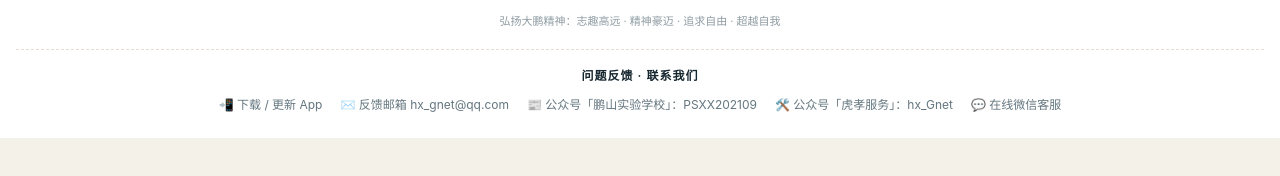
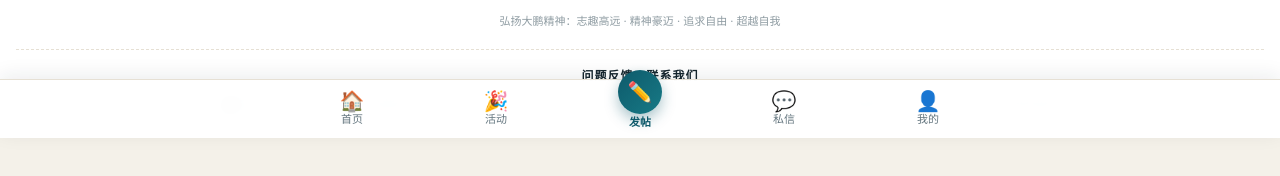
Before and after one commit to hxgnet/campus-wall, a React (Vite) app in the folder client/: page /admin in a window 1280 px wide. Shown: the part 662-838 px from the top of the page. Before the commit the page ends 800 px from the top, so only its background shows below. Built offline with nearby package versions, Linux system fonts and the light colour scheme; no server answers.

Commit message:
feat(ui): 增加底部固定导航（首页/活动/发帖/私信/我的）

```diff
--- a/client/src/App.jsx
+++ b/client/src/App.jsx
@@ -16,6 +16,8 @@ import Messages from './pages/Messages.jsx';
 import MessagesHub from './pages/MessagesHub.jsx';
 import GroupChat from './pages/GroupChat.jsx';
 import Apply from './pages/Apply.jsx';
+import Activities from './pages/Activities.jsx';
+import BottomNav from './components/BottomNav.jsx';
 
 export default function App() {
   // 版本检测：WebIntoApp 打包的 APK 打开后若服务端已更新，自动刷新
@@ -69,6 +71,7 @@ export default function App() {
           <Route path="/messages/:uid" element={<Messages />} />
           <Route path="/groups/:id" element={<GroupChat />} />
           <Route path="/favorites" element={<Favorites />} />
+          <Route path="/activities" element={<Activities />} />
           <Route path="/apply" element={<Apply />} />
           <Route path="/admin" element={<Admin />} />
         </Routes>
@@ -89,6 +92,7 @@ export default function App() {
             </div>
           </div>
         </footer>
+        <BottomNav />
       </AuthProvider>
     </ThemeProvider>
   );
--- /dev/null
+++ b/client/src/components/BottomNav.jsx
@@ -0,0 +1,58 @@
+import { useEffect, useState } from 'react';
+import { NavLink, useLocation } from 'react-router-dom';
+import { useAuth } from '../AuthContext.jsx';
+import { api } from '../api.js';
+
+const ITEMS = [
+  { to: '/', label: '首页', icon: '🏠', end: true },
+  { to: '/activities', label: '活动', icon: '🎉' },
+  { to: '/create', label: '发帖', icon: '✏️', primary: true },
+  { to: '/messages', label: '私信', icon: '💬' },
+  { to: '/mine', label: '我的', icon: '👤' },
+];
+
+export default function BottomNav() {
+  const { user } = useAuth();
+  const location = useLocation();
+  const [unread, setUnread] = useState(0);
+
+  useEffect(() => {
+    if (!user) { setUnread(0); return; }
+    if (location.pathname === '/messages') { setUnread(0); return; }
+    api.getUnreadCount().then((d) => setUnread(d.count)).catch(() => {});
+  }, [user, location.pathname]);
+
+  useEffect(() => {
+    const clear = () => setUnread(0);
+    window.addEventListener('notifications-read', clear);
+    return () => window.removeEventListener('notifications-read', clear);
+  }, []);
+
+  return (
+    <nav className="bottom-nav">
+      <div className="bottom-nav-inner">
+        {ITEMS.map((item) => {
+          let to = item.to;
+          if (to === '/create' && !user) to = '/login';
+          if (to === '/mine') to = user ? `/profile/${user.uid}` : '/login';
+          return (
+            <NavLink
+              key={item.label}
+              to={to}
+              end={item.end}
+              className={({ isActive }) => `bottom-nav-item${isActive ? ' active' : ''}${item.primary ? ' bottom-nav-primary' : ''}`}
+            >
+              <span className="bottom-nav-icon">
+                {item.icon}
+                {item.to === '/messages' && unread > 0 && (
+                  <span className="bottom-nav-badge">{unread > 99 ? '99+' : unread}</span>
+                )}
+              </span>
+              <span className="bottom-nav-label">{item.label}</span>
+            </NavLink>
+          );
+        })}
+      </div>
+    </nav>
+  );
+}
--- a/client/src/index.css
+++ b/client/src/index.css
@@ -1670,3 +1670,73 @@ button.activity-card { border: 1px solid var(--border); font-family: inherit; }
 .status-pill.status-approved { background: var(--success, #22a06b); }
 .status-pill.status-pending { background: var(--warning, #d99a00); }
 .status-pill.status-rejected { background: var(--danger); }
+
+/* ---------- 底部固定导航 ---------- */
+body { padding-bottom: calc(58px + env(safe-area-inset-bottom)); }
+.bottom-nav {
+  position: fixed;
+  left: 0;
+  right: 0;
+  bottom: 0;
+  z-index: 200;
+  background: rgba(255, 255, 255, 0.96);
+  border-top: 1px solid var(--border);
+  padding-bottom: env(safe-area-inset-bottom);
+  box-shadow: 0 -4px 18px rgba(22, 38, 46, 0.08);
+  backdrop-filter: blur(10px);
+  -webkit-backdrop-filter: blur(10px);
+}
+body.dark .bottom-nav { background: rgba(22, 34, 43, 0.96); }
+.bottom-nav-inner {
+  display: flex;
+  align-items: stretch;
+  max-width: 720px;
+  height: 58px;
+  margin: 0 auto;
+}
+.bottom-nav-item {
+  flex: 1;
+  display: flex;
+  flex-direction: column;
+  align-items: center;
+  justify-content: center;
+  gap: 2px;
+  font-size: 11px;
+  color: var(--text-light);
+  transition: color 0.15s;
+}
+.bottom-nav-item.active { color: var(--primary); font-weight: 600; }
+.bottom-nav-icon { position: relative; display: inline-flex; font-size: 20px; line-height: 1; }
+.bottom-nav-label { line-height: 1.2; }
+.bottom-nav-primary { position: relative; }
+.bottom-nav-primary .bottom-nav-icon {
+  width: 44px;
+  height: 44px;
+  margin-top: -18px;
+  display: flex;
+  align-items: center;
+  justify-content: center;
+  font-size: 20px;
+  color: #fff;
+  background: linear-gradient(135deg, var(--primary) 0%, #177a86 100%);
+  border-radius: 50%;
+  box-shadow: 0 6px 14px rgba(14, 90, 107, 0.35);
+}
+.bottom-nav-primary.active .bottom-nav-icon { box-shadow: 0 6px 16px rgba(14, 90, 107, 0.5); }
+.bottom-nav-primary .bottom-nav-label { color: var(--primary); font-weight: 600; }
+.bottom-nav-badge {
+  position: absolute;
+  top: -6px;
+  right: -12px;
+  display: inline-flex;
+  align-items: center;
+  justify-content: center;
+  min-width: 17px;
+  height: 17px;
+  padding: 0 5px;
+  font-size: 10px;
+  line-height: 1;
+  color: #fff;
+  background: var(--danger);
+  border-radius: 9px;
+}
--- /dev/null
+++ b/client/src/pages/Activities.jsx
@@ -0,0 +1,34 @@
+import { useEffect, useState } from 'react';
+import { api } from '../api.js';
+import PostCard from '../components/PostCard.jsx';
+
+export default function Activities() {
+  const [posts, setPosts] = useState([]);
+  const [loading, setLoading] = useState(true);
+
+  useEffect(() => {
+    api.getPosts({ category: '活动', page: 1, pageSize: 50, sort: 'new' })
+      .then((d) => setPosts(d.posts || []))
+      .catch(() => {})
+      .finally(() => setLoading(false));
+  }, []);
+
+  const onLikeChange = (id, likes) => setPosts((prev) => prev.map((p) => p.id === id ? { ...p, likes } : p));
+
+  return (
+    <div className="page">
+      <div className="container">
+        <h1 className="page-title">🎉 近期活动</h1>
+        <div className="feed-list">
+          {loading ? (
+            <div className="loading">加载中...</div>
+          ) : posts.length === 0 ? (
+            <div className="empty"><div className="empty-icon">📭</div><div>暂无活动</div></div>
+          ) : (
+            posts.map((p) => <PostCard key={p.id} post={p} onLikeChange={onLikeChange} />)
+          )}
+        </div>
+      </div>
+    </div>
+  );
+}
```
